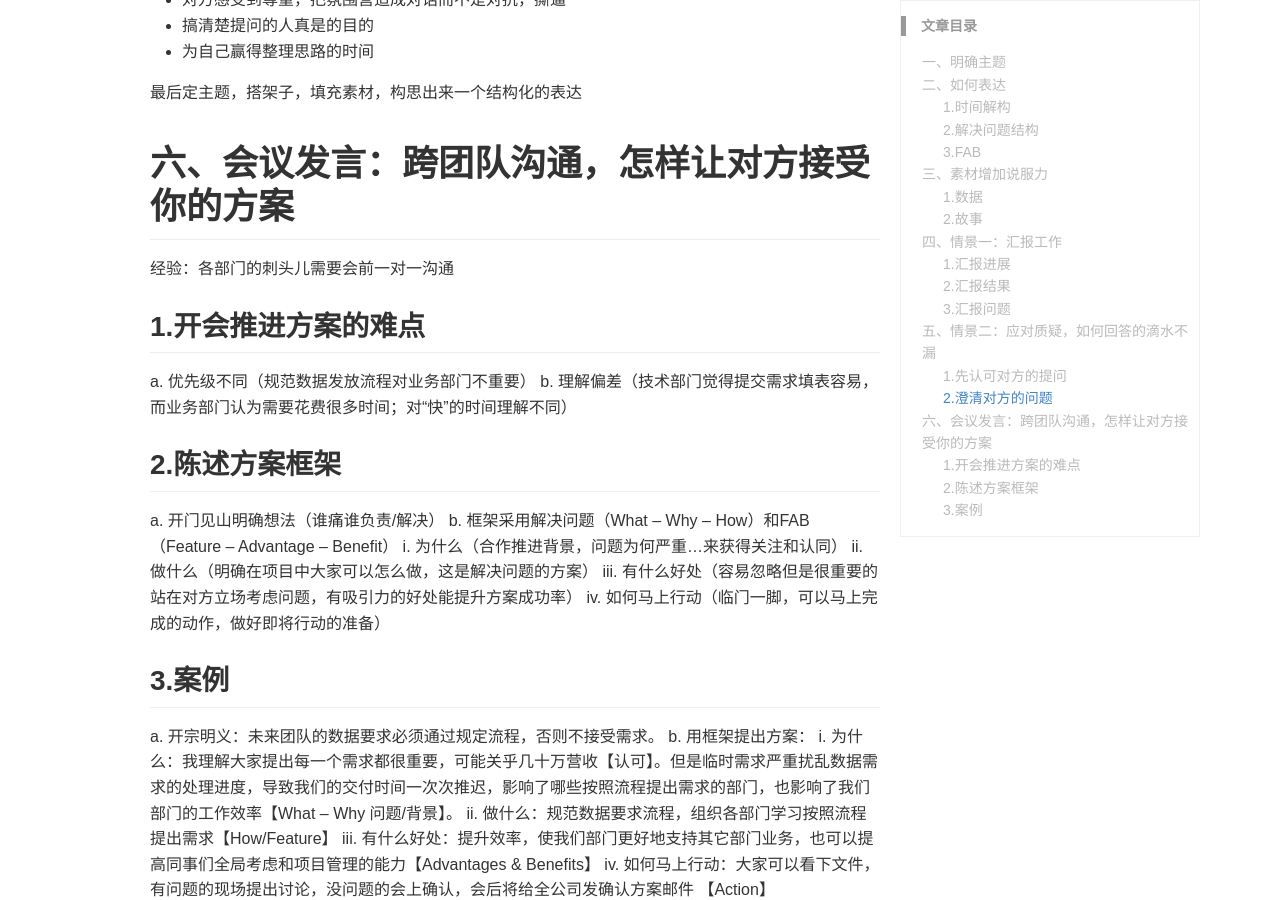
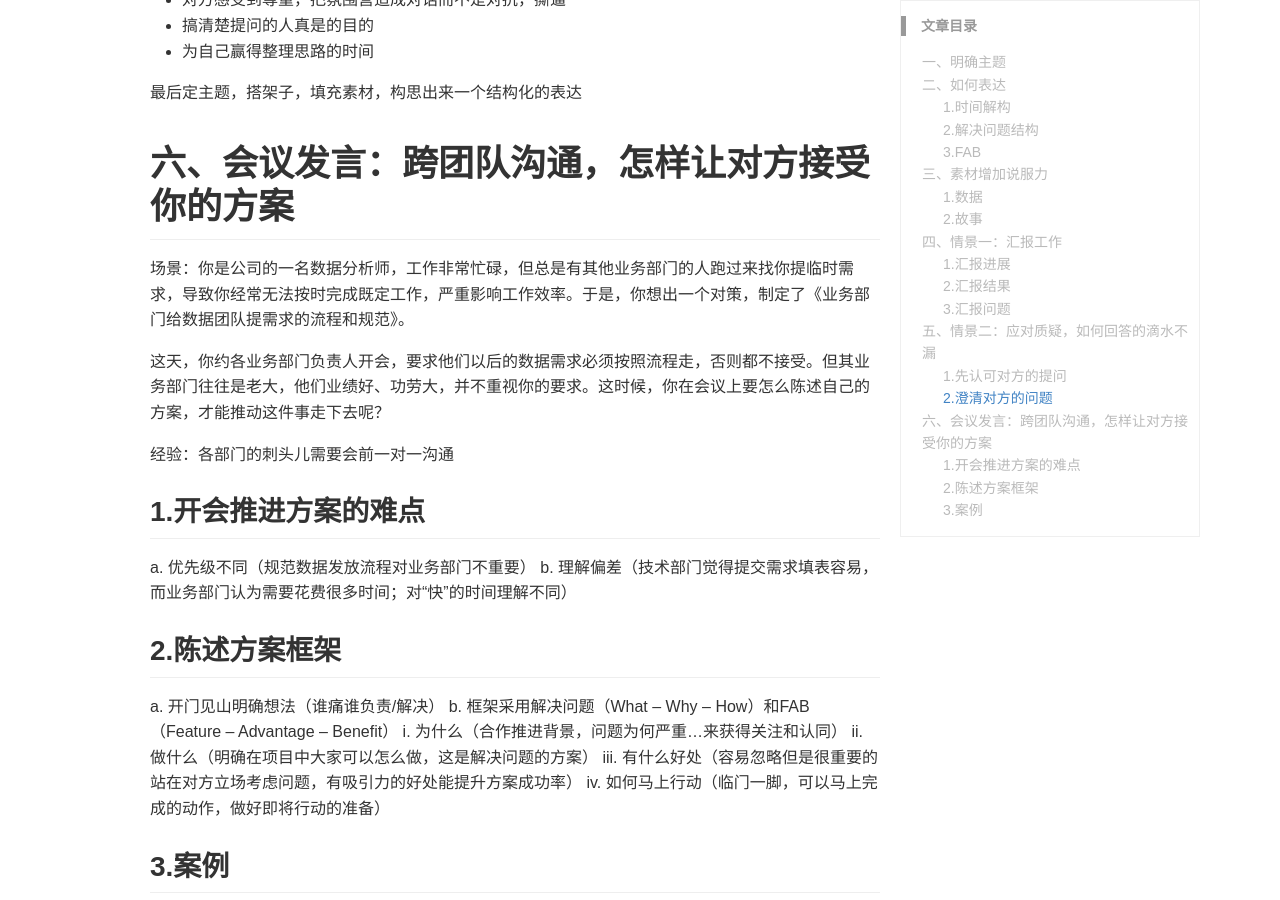
Before and after one commit to guofeng007/guofeng007.github.com, a Jekyll site: the page built from _posts/blog/2020-3-13-how-to-present.md, in a window 1280 px wide and 900 px high, scrolled down 2358 px. Built offline with Jekyll 4.4.1, drawn with Linux system fonts in a browser that asks for light colours.

Commit message:
Update 2020-3-13-how-to-present.md

```diff
--- a/_posts/blog/2020-3-13-how-to-present.md
+++ b/_posts/blog/2020-3-13-how-to-present.md
@@ -92,6 +92,10 @@ keywords: 高效，表达
 
 # 六、会议发言：跨团队沟通，怎样让对方接受你的方案
 
+场景：你是公司的一名数据分析师，工作非常忙碌，但总是有其他业务部门的人跑过来找你提临时需求，导致你经常无法按时完成既定工作，严重影响工作效率。于是，你想出一个对策，制定了《业务部门给数据团队提需求的流程和规范》。
+
+这天，你约各业务部门负责人开会，要求他们以后的数据需求必须按照流程走，否则都不接受。但其业务部门往往是老大，他们业绩好、功劳大，并不重视你的要求。这时候，你在会议上要怎么陈述自己的方案，才能推动这件事走下去呢？
+
 经验：各部门的刺头儿需要会前一对一沟通
 
 ## 1.开会推进方案的难点
```
